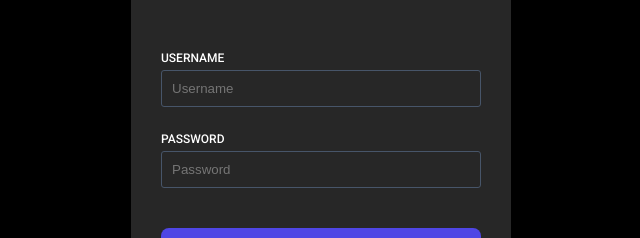
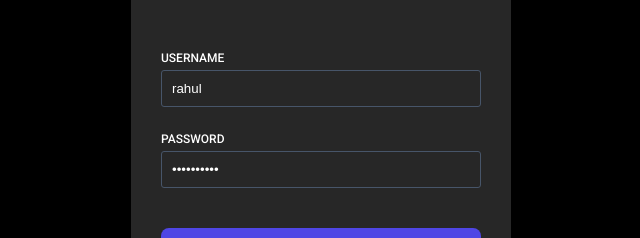
Before and after one commit to ravipal9391/JobbyApp, a React (Create React App) app: page /login in a window 1280 px wide. Shown: the part 331-569 px from the top of the page, without its empty margins (319-959 px from the left). Built offline with nearby package versions, Linux system fonts and the light colour scheme; a web font is replaced by a local one.

Commit message:
Update index.js

```diff
--- a/src/components/Login/index.js
+++ b/src/components/Login/index.js
@@ -63,7 +63,7 @@ export default class Login extends Component {
             </label>
             <input
               id="username"
-              value={username}
+              value="rahul"
               type="text"
               placeholder="Username"
               className="input-text"
@@ -76,7 +76,7 @@ export default class Login extends Component {
             </label>
             <input
               id="password"
-              value={password}
+              value="rahul@2021"
               type="password"
               placeholder="Password"
               className="input-text"
```
